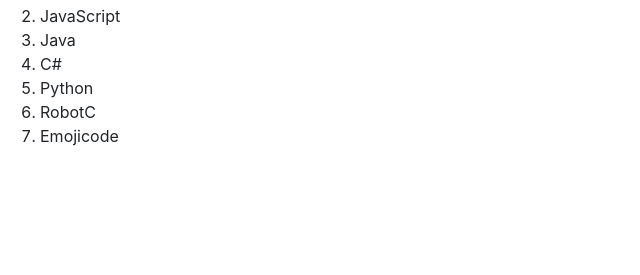
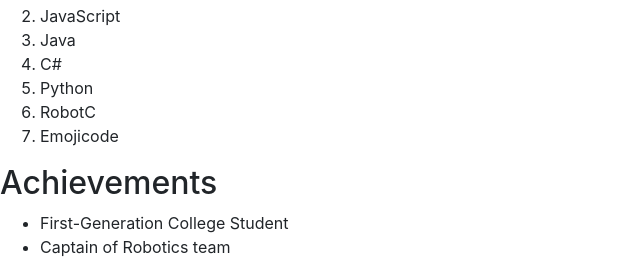
Before and after one commit to Richard-Woessner/1-online-portfolio-Richard-Woessner, a website: page index.html in a window 1280 px wide. Shown: the part 543-818 px from the top of the page, without its empty margins (0-640 px from the left). Drawn offline with nearby package versions, Linux system fonts and the light colour scheme.

Commit message:
added Achievements section

```diff
--- a/index.html
+++ b/index.html
@@ -48,8 +48,12 @@
     </ol>
   </div>
 
-  <div class="section">
-    <h2></h2>
+  <div class="section" id="achievements">
+    <h2>Achievements</h2>
+    <ul>
+      <li>First-Generation College Student</li>
+      <li>Captain of Robotics team</li>
+    </ul>
   </div>
 
   <!-- INCLUDE SCRIPTS FILE HERE -->
```
